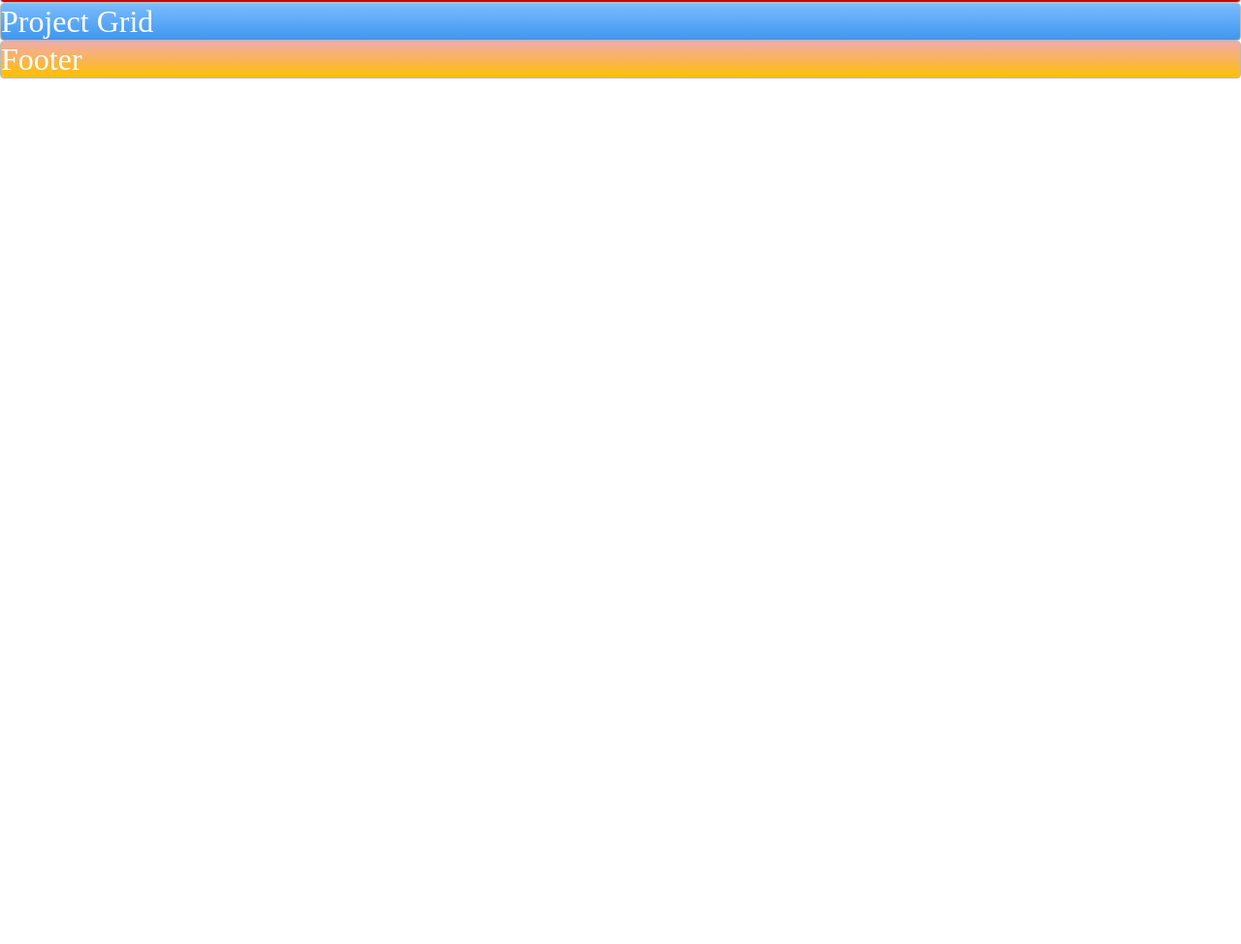
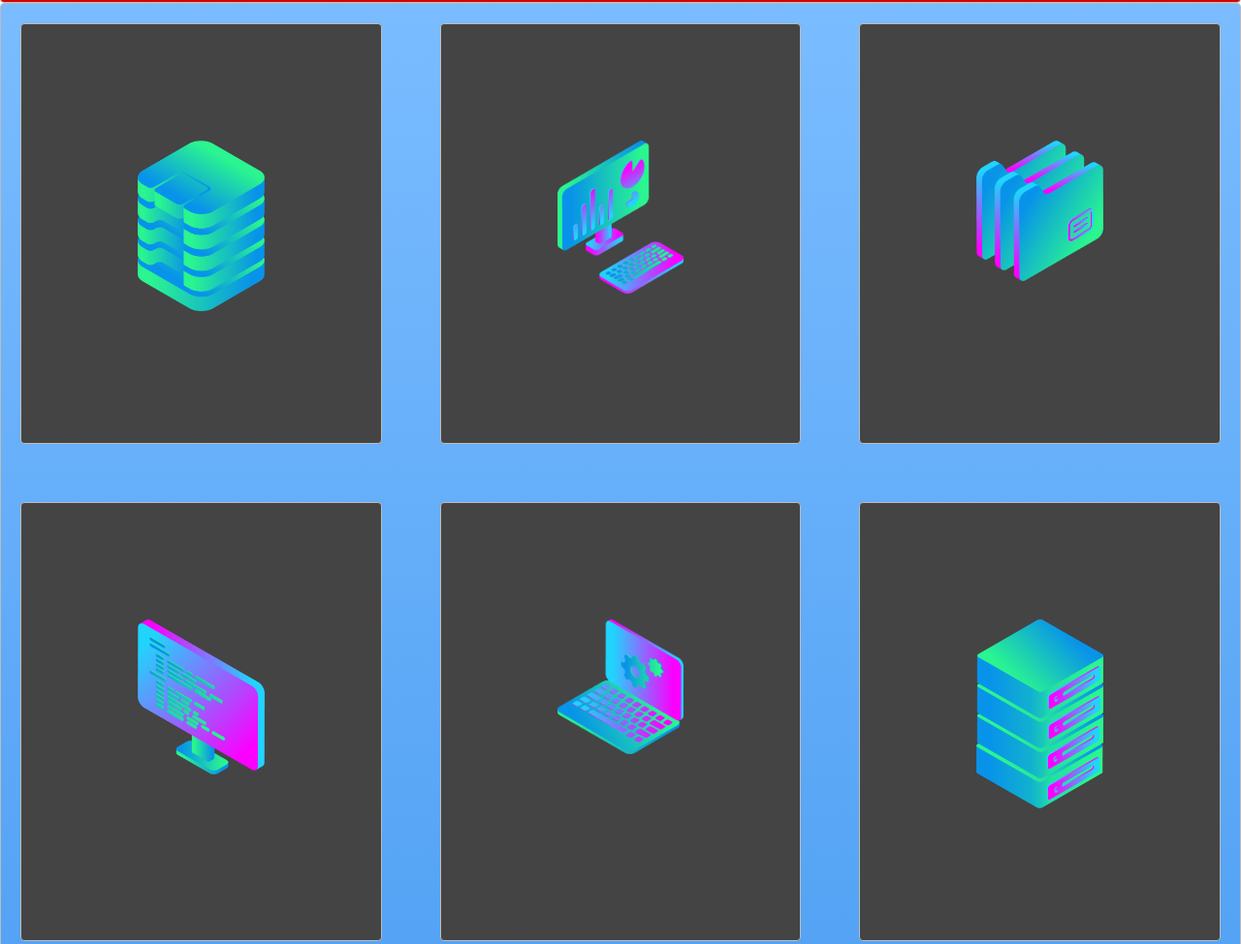
Before and after one commit to Jordan8wayman/css-layout, a plain HTML site: page index.html in a window 1280 px wide. Shown: the part 461-1435 px from the top of the page at 97% size. Before the commit the page ends 800 px from the top, so only its background shows below. Drawn offline with Linux system fonts and the light colour scheme.

Commit message:
COMPLETED PROJECT
created the project grid and footer. used css grid to create the project
grid used imgs provided by zero to mastery. changed the div for the
footer to the semantic <footer> then used text align centre.

```diff
--- a/index.html
+++ b/index.html
@@ -15,7 +15,17 @@
     </ul>
   </nav>
   <div class="container zone red">Cover</div>
-  <div class="zone blue">Project Grid</div>
-  <div class="zone yellow">Footer</div>
+  <div class="zone blue grid-container">
+    <div class="box zone"><img src="./img/data_storage_2_2.png"></div>
+    <div class="box zone"><img src="./img/desktop_analytics_2.png"></div>
+    <div class="box zone"><img src="./img/files_2.png"></div>
+    <div class="box zone"><img src="./img/monitor_coding_2.png"></div>
+    <div class="box zone"><img src="./img/monitor_settings_2.png"></div>
+    <div class="box zone"><img src="./img/server_2_2.png"></div>
+    <div class="box zone"><img src="./img/server_3.png"></div>
+    <div class="box zone"><img src="./img/server_safe_2.png"></div>
+    <div class="box zone"><img src="./img/undraw.png"></div>
+  </div>
+  <footer class="zone yellow">Jordan Wayman</footer>
 </body>
 </html>
--- a/style.css
+++ b/style.css
@@ -58,6 +58,29 @@ a{
     height: 50vh;
 }
 
+/* Grid */
+
+.grid-container{
+    display: grid;
+    gap: 20px;
+    grid-template-columns: repeat(auto-fill, minmax(350px, 1fr));
+}
+
+.box > img{
+    width: 100%;
+}
+
+.box {
+    background-color: #444;
+    padding: 120px;
+    margin: 20px;
+}
+
+/* footer */
+
+footer {
+    text-align: center;
+}
 /*https://paulund.co.uk/how-to-create-shiny-css-buttons*/
 /***********************************************************************
  *  Green Background
```
